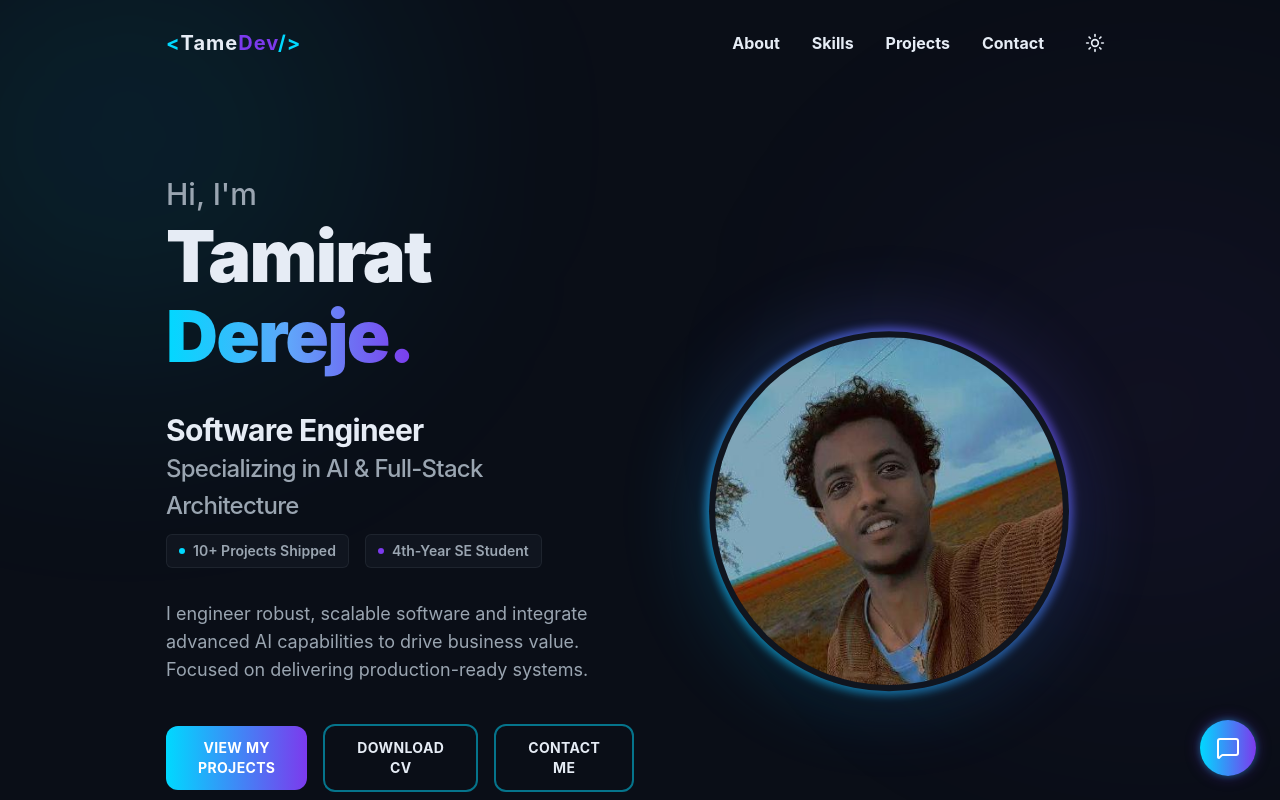
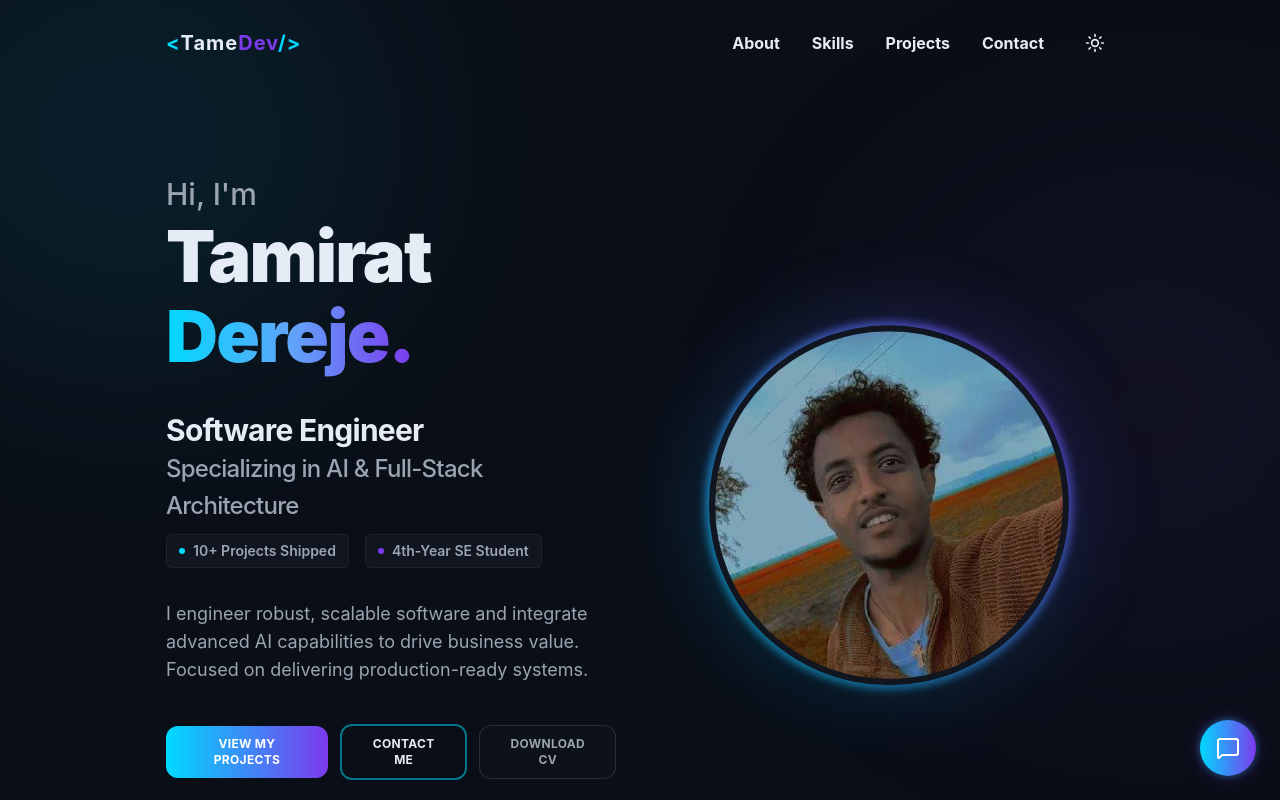
Before and after one commit to tamed29/portifolioo, a React (Vite) app: page / in a window 1280 px wide. Shown: the top 800 px of the page. Built offline with nearby package versions, Linux system fonts and the light colour scheme.

Commit message:
new hero page fixing

```diff
--- a/src/sections/Hero.jsx
+++ b/src/sections/Hero.jsx
@@ -91,32 +91,32 @@ const Hero = () => {
           </p>
 
           <div className="flex flex-col items-center lg:items-start gap-4 mt-4 w-full sm:w-auto">
-            <div className="flex flex-col sm:flex-row justify-center lg:justify-start items-center gap-4 w-full sm:w-auto">
+            <div className="flex flex-col sm:flex-row justify-center lg:justify-start items-center gap-3 w-full sm:w-auto">
               <Link
                 to="projects"
                 smooth={true}
                 duration={500}
                 offset={-80}
-                className="w-full sm:w-auto px-6 py-2.5 md:px-8 md:py-3 text-center rounded-xl bg-gradient-to-r from-primary to-secondary text-white font-bold tracking-wide text-xs md:text-sm cursor-pointer hover:shadow-[0_0_25px_rgba(0,217,255,0.4)] transition-all transform hover:-translate-y-1"
+                className="w-full sm:w-auto px-5 py-2 md:px-6 md:py-2.5 text-center rounded-xl bg-gradient-to-r from-primary to-secondary text-white font-bold tracking-wide text-xs cursor-pointer hover:shadow-[0_0_20px_rgba(0,217,255,0.4)] transition-all transform hover:-translate-y-1"
               >
                 VIEW MY PROJECTS
               </Link>
-              <a
-                href="/cv.pdf"
-                download="Tamirat_Dereje_CV.pdf"
-                className="w-full sm:w-auto px-6 py-2.5 md:px-8 md:py-3 text-center rounded-xl bg-transparent text-textHeading border-2 border-primary/50 font-bold tracking-wide text-xs md:text-sm cursor-pointer hover:bg-primary/10 hover:border-primary transition-all transform hover:-translate-y-1"
-              >
-                DOWNLOAD CV
-              </a>
               <Link
                 to="contact"
                 smooth={true}
                 duration={500}
                 offset={-80}
-                className="w-full sm:w-auto px-6 py-2.5 md:px-8 md:py-3 text-center rounded-xl bg-transparent text-textHeading border-2 border-primary/50 font-bold tracking-wide text-xs md:text-sm cursor-pointer hover:bg-primary/10 hover:border-primary transition-all transform hover:-translate-y-1"
+                className="w-full sm:w-auto px-5 py-2 md:px-6 md:py-2.5 text-center rounded-xl bg-transparent text-textHeading border-2 border-primary/50 font-bold tracking-wide text-xs cursor-pointer hover:bg-primary/10 hover:border-primary transition-all transform hover:-translate-y-1"
               >
                 CONTACT ME
               </Link>
+              <a
+                href="/cv.pdf"
+                download="Tamirat_Dereje_CV.pdf"
+                className="w-full sm:w-auto px-5 py-2 md:px-6 md:py-2.5 text-center rounded-xl bg-surface/50 text-textBody border border-textBody/20 font-bold tracking-wide text-xs cursor-pointer hover:bg-surface hover:text-textHeading transition-all transform hover:-translate-y-1"
+              >
+                DOWNLOAD CV
+              </a>
             </div>
 
             <div className="flex items-center justify-center lg:justify-start gap-3 mt-2 w-full sm:w-auto">
```
